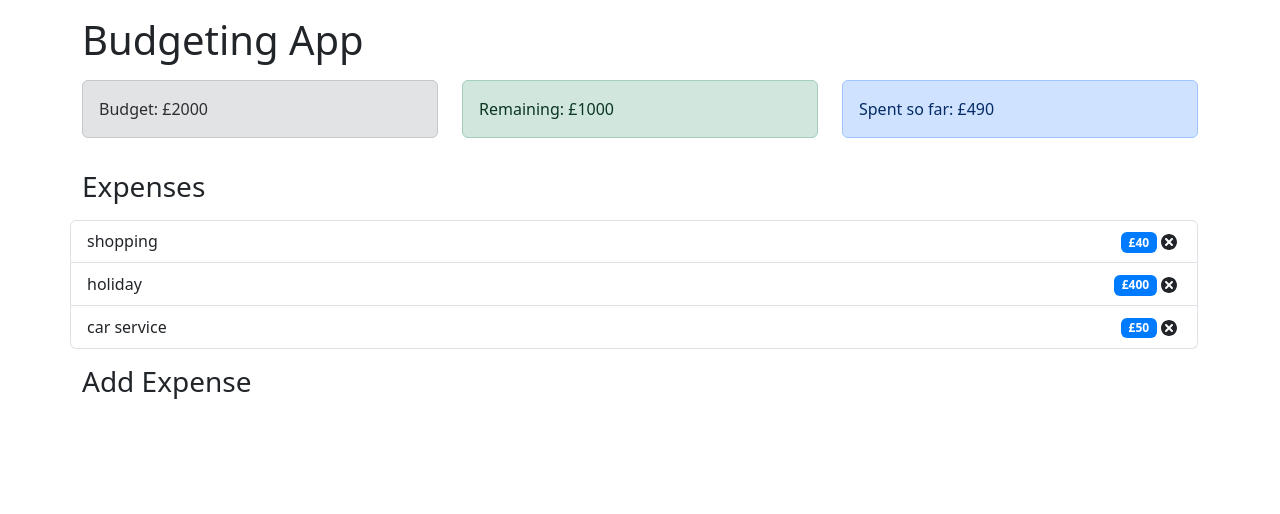
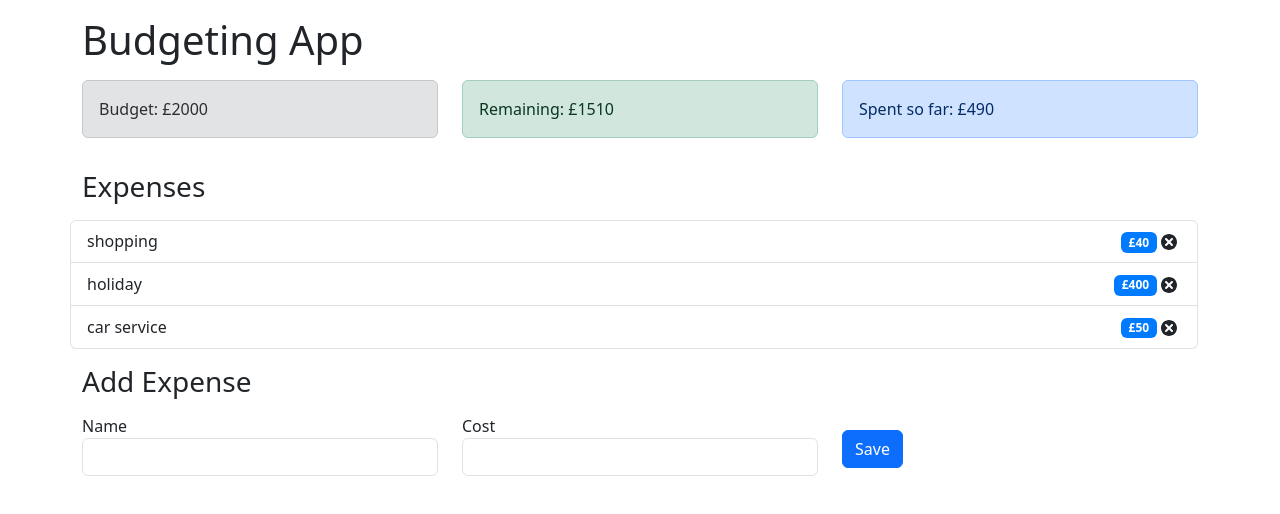
Before and after one commit to Noblenog/budgeting-app, a React (Create React App) app: page / in a window 1280 px wide. Shown: the top 514 px of the page. Built offline with nearby package versions, Linux system fonts and the light colour scheme.

Commit message:
updated code to add expenses, get accurate totals and an accuracte spent so far

```diff
--- a/src/components/AddExpenseForm.js
+++ b/src/components/AddExpenseForm.js
@@ -1,6 +1,6 @@
-import React, {useContext, useState} from 'react';
-import {AppContext} from '../context/AppContext';
-import {v4 as uuidv4} from 'uuid';
+import React, { useContext, useState } from 'react';
+import { AppContext } from '../context/AppContext';
+import { v4 as uuidv4 } from 'uuid';
 
 const AddExpenseForm = () => {
     const { dispatch } = useContext(AppContext);
@@ -21,43 +21,41 @@
             type: 'ADD_EXPENSE',
             payload: expense,
         });
+    };
 
-    return(
+    return (
         <form onSubmit={onSubmit}>
-            <div className ='row'>
+            <div className='row'>
                 <div className='col-sm'>
                     <label for='name'>Name</label>
                     <input
-                    required = 'required'
-                    type= 'text'
-                    className= 'form-control'
-                    id= 'name'
-                    value={name}
-                    onChange={(event) => setName(event.target.value)}
+                        required='required'
+                        type='text'
+                        className='form-control'
+                        id='name'
+                        value={name}
+                        onChange={(event) => setName(event.target.value)}
                     ></input>
                 </div>
                 <div className='col-sm'>
                     <label for='cost'>Cost</label>
                     <input
-                    required = 'required'
-                    type= 'text'
-                    className= 'form-control'
-                    id= 'cost'
-                    value={cost}
-                    onChange={(event) => setCost(event.target.value)}
+                        required='required'
+                        type='text'
+                        className='form-control'
+                        id='cost'
+                        value={cost}
+                        onChange={(event) => setCost(event.target.value)}
                     ></input>
                 </div>
-            </div>
-            <div className ='row'>
-                <div className ='col-sm'>
+                <div className='col-sm'>
                     <button type='submit' className='btn btn-primary mt-3'>
-                        Add Expense
+                        Save
                     </button>
                 </div>
             </div>
         </form>
-        );
-    }
+    );
 };
 
 export default AddExpenseForm;
--- a/src/components/ExpenseTotal.js
+++ b/src/components/ExpenseTotal.js
@@ -1,18 +1,18 @@
-import React, {useContext} from 'react';
-import {AppContext} from '../context/AppContext';
-
+import React, { useContext } from 'react';
+import { AppContext } from '../context/AppContext';
 
 const ExpenseTotal = () => {
-    const {expenses} = useContext(AppContext);
-    const total = expenses.reduce((acc, expense) => {
-        return (acc += expense.cost);
+    const { expenses } = useContext(AppContext);
+
+    const totalExpenses = expenses.reduce((total, item) => {
+        return (total += item.cost);
     }, 0);
 
-    return(
+    return (
         <div className='alert alert-primary'>
-            <span>Spent so far: £{total}</span>
+            <span>Spent so far: £{totalExpenses}</span>
         </div>
     );
-}
+};
 
 export default ExpenseTotal;
--- a/src/components/Remaining.js
+++ b/src/components/Remaining.js
@@ -1,11 +1,20 @@
-import React from 'react';
+import React, { useContext } from 'react';
+import { AppContext } from '../context/AppContext';
 
 const Remaining = () => {
-    return(
-        <div className='alert alert-success'>
-            <span>Remaining: £1000</span>
+    const { expenses, budget } = useContext(AppContext);
+
+    const totalExpenses = expenses.reduce((total, item) => {
+        return (total = total + item.cost);
+    }, 0);
+
+    const alertType = totalExpenses > budget ? 'alert-danger' : 'alert-success';
+
+    return (
+        <div className={`alert ${alertType}`}>
+            <span>Remaining: £{budget - totalExpenses}</span>
         </div>
     );
-}
+};
 
 export default Remaining;
```
